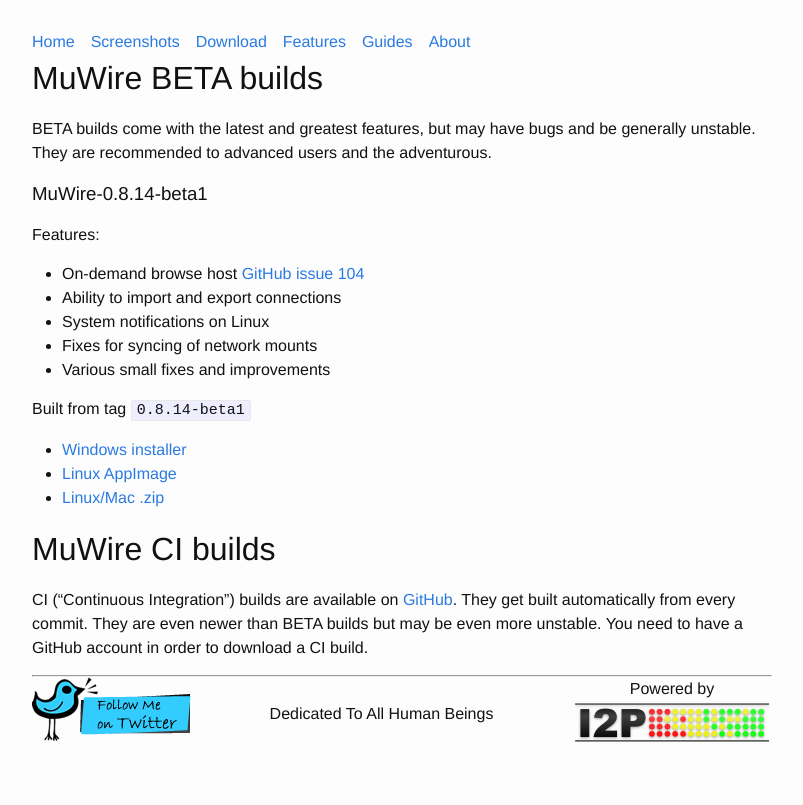
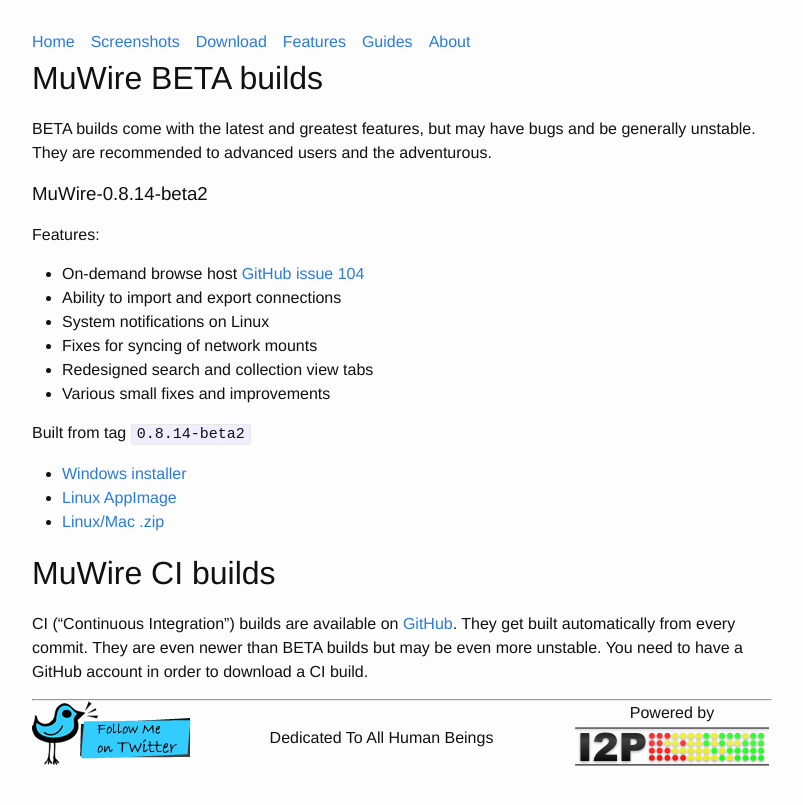
Before and after one commit to zlatinb/muwire-dot-com, a Jekyll site: the page built from beta.markdown, in a window 1280 px wide. Shown: the top 805 px of the page, without its empty margins (238-1041 px from the left). Built offline with Jekyll 4.4.1, drawn with Linux system fonts in a browser that asks for light colours; our own code applies the rules of GitHub Pages for plain Markdown files.

Commit message:
0.8.14-beta2

```diff
--- a/beta.markdown
+++ b/beta.markdown
@@ -7,20 +7,21 @@ permalink: /beta.html
 
 BETA builds come with the latest and greatest features, but may have bugs and be generally unstable.  They are recommended to advanced users and the adventurous.
 
-### MuWire-0.8.14-beta1
+### MuWire-0.8.14-beta2
 
 Features:
 * On-demand browse host [GitHub issue 104](https://github.com/zlatinb/muwire/issues/104)
 * Ability to import and export connections
 * System notifications on Linux
 * Fixes for syncing of network mounts
+* Redesigned search and collection view tabs
 * Various small fixes and improvements
 
-Built from tag `0.8.14-beta1`
+Built from tag `0.8.14-beta2`
 
-* [Windows installer](https://muwire.com/downloads/MuWire-0.8.14-beta1.exe)
-* [Linux AppImage](https://muwire.com/downloads/MuWire-0.8.14-beta1.AppImage)
-* [Linux/Mac .zip](https://muwire.com/downloads/MuWire-0.8.14-beta1.zip)
+* [Windows installer](https://muwire.com/downloads/MuWire-0.8.14-beta2.exe)
+* [Linux AppImage](https://muwire.com/downloads/MuWire-0.8.14-beta2.AppImage)
+* [Linux/Mac .zip](https://muwire.com/downloads/MuWire-0.8.14-beta2.zip)
 
 # MuWire CI builds
 
```
